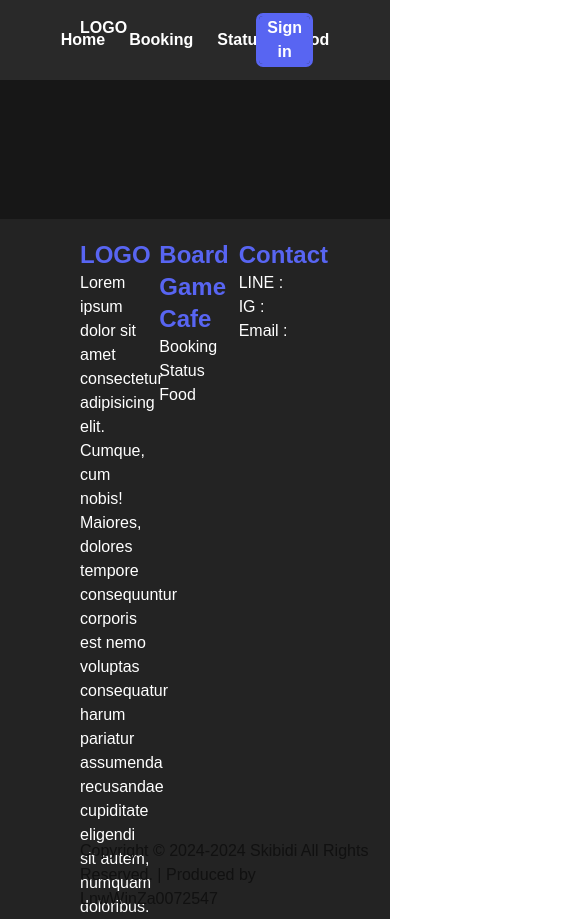
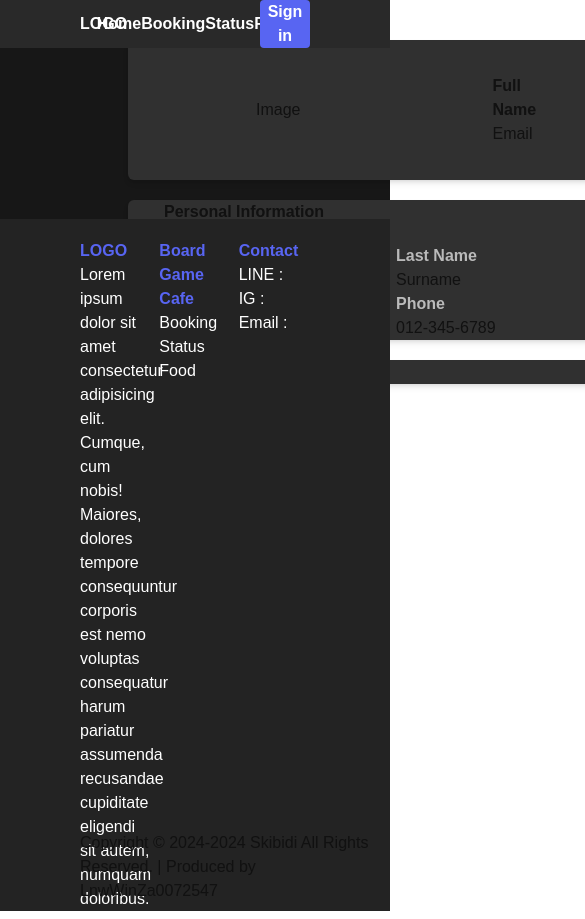
Before and after one commit to Tiger66070167/ISAD-Project-BoardGame-Web, a Next.js app: page /profile in a window 390 px wide. Shown: the top 919 px of the page, 585 px wide, since content can reach past the window. Built offline with nearby package versions, Linux system fonts and the light colour scheme.

Commit message:
Add profile page and add a little bit responsive

```diff
--- a/src/app/components/Footer.tsx
+++ b/src/app/components/Footer.tsx
@@ -5,21 +5,44 @@ function Footer() {
   return (
     <footer className="relative aspect-[16/3] bg-[#232323] px-20 pt-5 ">
         <div className='grid grid-cols-3 gap-x-2'>
-            <div className='text-2xl font-bold text-[#5865F2]'>LOGO
-                <div className='text-base font-normal text-[#ffffff]'>Lorem ipsum dolor sit amet consectetur adipisicing elit. Cumque, cum nobis! Maiores, dolores tempore consequuntur corporis est nemo voluptas consequatur harum pariatur assumenda recusandae cupiditate eligendi sit autem, numquam doloribus.</div>
+
+            {/* Left */}
+            <div className='laptop:text-2xl desktop:text-3xl font-bold text-[#5865F2]'>
+                LOGO
+                <div className='laptop:text-base desktop:text-2xl font-normal text-[#ffffff]'>
+                    Lorem ipsum dolor sit amet consectetur adipisicing elit. Cumque, cum nobis! Maiores, dolores tempore consequuntur corporis est nemo voluptas consequatur harum pariatur assumenda recusandae cupiditate eligendi sit autem, numquam doloribus.
+                </div>
             </div>
-            <div className='text-2xl font-bold text-[#5865F2]'>Board Game Cafe
-                <div className='text-base font-normal text-[#ffffff] hover:text-[#5865F2] transition hover:delay-50'><Link href="/booking">Booking</Link></div>
-                <div className='text-base font-normal text-[#ffffff] hover:text-[#5865F2] transition hover:delay-50'><Link href="/status">Status</Link></div>
-                <div className='text-base font-normal text-[#ffffff] hover:text-[#5865F2] transition hover:delay-50'><Link href="/food">Food</Link></div>
+
+            {/* Center */}
+            <div className='laptop:text-2xl desktop:text-3xl font-bold text-[#5865F2]'>Board Game Cafe
+                <div className='laptop:text-base desktop:text-2xl  font-normal text-[#ffffff] hover:text-[#5865F2] transition hover:delay-50'>
+                    <Link href="/booking">Booking</Link>
+                </div>
+                <div className='laptop:text-base desktop:text-2xl  font-normal text-[#ffffff] hover:text-[#5865F2] transition hover:delay-50'>
+                    <Link href="/status">Status</Link>
+                </div>
+                <div className='laptop:text-base desktop:text-2xl  font-normal text-[#ffffff] hover:text-[#5865F2] transition hover:delay-50'>
+                    <Link href="/food">Food</Link>
+                </div>
             </div>
-            <div className='text-2xl font-bold text-[#5865F2]'>Contact
-                <div className='text-base font-normal text-[#ffffff]'>LINE :</div>
-                <div className='text-base font-normal text-[#ffffff]'>IG :</div>
-                <div className='text-base font-normal text-[#ffffff]'>Email :</div>
+
+            {/* Right */}
+            <div className='laptop:text-2xl desktop:text-3xl font-bold text-[#5865F2]'>Contact
+                <div className='laptop:text-base desktop:text-2xl  font-normal text-[#ffffff]'>
+                    LINE :
+                </div>
+                <div className='laptop:text-base desktop:text-2xl  font-normal text-[#ffffff]'>
+                    IG :
+                </div>
+                <div className='laptop:text-base desktop:text-2xl  font-normal text-[#ffffff]'>
+                    Email :
+                </div>
             </div>
         </div>
-        <div className='absolute bottom-2'>Copyright © 2024-2024 Skibidi All Rights Reserved. | Produced by LnwWinZa0072547</div>
+
+        {/* Bottom left */}
+        <div className='absolute bottom-2 laptop:text-sm desktop:text-base '>Copyright © 2024-2024 Skibidi All Rights Reserved. | Produced by LnwWinZa0072547</div>
     </footer>
   )
 }
--- a/src/app/components/Nav.tsx
+++ b/src/app/components/Nav.tsx
@@ -3,18 +3,27 @@ import Link from 'next/link';
 
 function Nav() {
   return (
-    <div className='w-full grid grid-cols-3 justify-items py-4 bg-[#292929] text-white font-semibold fixed z-10'>
-        <div className='place-content-start pl-20'>LOGO</div>
-        <ul className='flex items-center justify-center space-x-6'>
-            <li className='hover:text-[#5865F2] hover:scale-110 transition hover:delay-50'><Link href="/">Home</Link></li>
-            <li className='hover:text-[#5865F2] hover:scale-110 transition hover:delay-50'><Link href="/booking">Booking</Link></li>
-            <li className='hover:text-[#5865F2] hover:scale-110 transition hover:delay-50'><Link href="/status">Status</Link></li>
-            <li className='hover:text-[#5865F2] hover:scale-110 transition hover:delay-50'><Link href="/food">Food</Link></li>
+    <header className='w-full grid grid-cols-3 justify-items items-center laptop:py-4 desktop:py-5 bg-[#292929] text-white font-semibold fixed z-10'>
+
+        {/* Left */}
+        <div className='place-content-start pl-20 laptop:text-base desktop:text-3xl'>LOGO</div>
+
+        {/* Center */}
+        <ul className='flex items-center justify-center laptop:space-x-6 desktop:space-x-12 laptop:text-base desktop:text-3xl'>
+            <li className='hover:text-[--primary-color] hover:scale-110 transition hover:delay-50'><Link href="/">Home</Link></li>
+            <li className='hover:text-[--primary-color] hover:scale-110 transition hover:delay-50'><Link href="/booking">Booking</Link></li>
+            <li className='hover:text-[--primary-color] hover:scale-110 transition hover:delay-50'><Link href="/status">Status</Link></li>
+            <li className='hover:text-[--primary-color] hover:scale-110 transition hover:delay-50'><Link href="/food">Food</Link></li>
         </ul>
+
+        {/* Right */}
         <div className='pr-20 justify-self-end'>
-            <button className="rounded outline outline-[#5865F2] bg-[#5865F2] px-2" type='button'>Sign in</button>
+            <button className="rounded bg-[--primary-color] laptop:px-4 desktop:px-6 desktop:py-1 laptop:text-base desktop:text-3xl transition hover:scale-105 bg-gradient-to-r hover:from-[--primary-color] hover:to-[--accent-color]" type='button'>
+              Sign in
+            </button>
         </div>
-    </div>
+
+    </header>
   )
 }
 
--- a/src/app/page.tsx
+++ b/src/app/page.tsx
@@ -3,16 +3,21 @@
 export default function Home() {
   return (
     <div>
+      {/* idk why i write these 2 div lol :Win */}
       <div>
-        <div className="bg-[url('../assets/boardgame.jpeg')] bg-cover blur-sm brightness-20 text-white text-center aspect-[16/9] place-content-center bg-repeat"></div>
+        {/* Background */}
+        <div className="bg-[url('../assets/boardgame.jpeg')] bg-cover blur-sm brightness-20 aspect-[16/9] place-content-center bg-repeat"></div>
 
-        <div id="home-text" className="text-center place-content-center text-center text-[#5865F2]">
-          <h1 className='font-black text-8xl'>Board Game Cafe</h1>
-          <p className='font-medium text-4xl'>Let's booking your board game from home</p>
+        {/* Center Text */}
+        <div id="home-text" className="text-center place-content-center text-center text-[--primary-color]">
+          <h1 className='font-black laptop:text-7xl desktop:text-8xl'>Board Game Cafe</h1>
+          <p className='font-medium laptop:text-3xl desktop:text-4xl'>Let's booking your board game from home</p>
         </div>
 
+        {/* Segtion 2 of page Home */}
         <div className="aspect-[16/9] bg-[--neutrals-color]"></div>
       </div>
+
     </div>
   );
 }
--- a/src/app/profile/page.tsx
+++ b/src/app/profile/page.tsx
@@ -2,8 +2,56 @@ import React from 'react'
 
 function profilePage() {
   return (
-    <div className='aspect-[16/9] bg-[--neutrals-color]'>
-        <div className=''></div>
+    <div className='aspect-[16/9] bg-[--neutrals-color] flex justify-center laptop:py-20 desktop:py-32'>
+
+      {/* My Profile */}
+      <div className='w-full px-32'>
+        <h1 className='laptop:text-3xl desktop:text-4xl font-black text-[--primary-color] py-2'>My Profile</h1>
+
+        {/* Profile */}
+        <div className='grid grid-rows-3 gap-y-5'>
+
+          <div className='shadow-md rounded-md bg-[#303030] flex items-center px-32'>
+            <h1 className='pr-48'>Image</h1>
+            <div>
+              <h3 className='laptop:text-2xl desktop:text-3xl font-bold'>Full Name</h3>
+              <h6 className='laptop:text-xl desktop:text-2xl'>Email</h6>
+            </div>
+          </div>
+
+          {/* Personal Information */}
+          <div className='shadow-md rounded-md bg-[#303030] w-full h-min px-9 laptop:py-5 desktop:py-9'>
+            <h3 className='laptop:text-3xl desktop:text-4xl font-extrabold pb-5'>Personal Information</h3>
+
+            <div className='grid grid-cols-2 px-5'>
+              <div className='laptop:pb-2 desktop:pb-6'>
+                <h6 className='laptop:text-2xl desktop:text-3xl font-bold text-[#bababa]'>Fisrt Name</h6>
+                <p className='laptop:text-base desktop:text-2xl'>Name</p>
+              </div>
+
+              <div className='laptop:pb-2 desktop:pb-6'>
+                <h6 className='laptop:text-2xl desktop:text-3xl font-bold text-[#bababa]'>Last Name</h6>
+                <p className='laptop:text-base desktop:text-2xl'>Surname</p>
+              </div>
+
+              <div className='laptop:pb-2 desktop:pb-6'>
+                <h6 className='laptop:text-2xl desktop:text-3xl font-bold text-[#bababa]'>Email</h6>
+                <p className='laptop:text-base desktop:text-2xl'>mail@email.com</p>
+              </div>
+
+              <div className='laptop:pb-2 desktop:pb-6'>
+                <h6 className='laptop:text-2xl desktop:text-3xl font-bold text-[#bababa]'>Phone</h6>
+                <p className='laptop:text-base desktop:text-2xl'>012-345-6789</p>
+              </div>
+            </div>
+          </div>
+
+          {/* Stats */}
+          <div className='shadow-md rounded-md bg-[#303030] w-full h-min px-9 laptop:py-5 desktop:py-9'>
+            <h3 className='laptop:text-2xl desktop:text-3xl font-semibold'>Stats</h3>
+          </div>
+        </div>
+      </div>
     </div>
   )
 }
--- a/tailwind.config.ts
+++ b/tailwind.config.ts
@@ -15,6 +15,16 @@ const config: Config = {
       brightness: {
         20: '.20',
       },
+      screens: {
+        'tablet': '640px',
+        // => @media (min-width: 640px) { ... }
+
+        'laptop': '1470px',
+        // => @media (min-width: 1024px) { ... }
+
+        'desktop': '1770px',
+        // => @media (min-width: 1280px) { ... }
+      },
     },
   },
   plugins: [],
```
